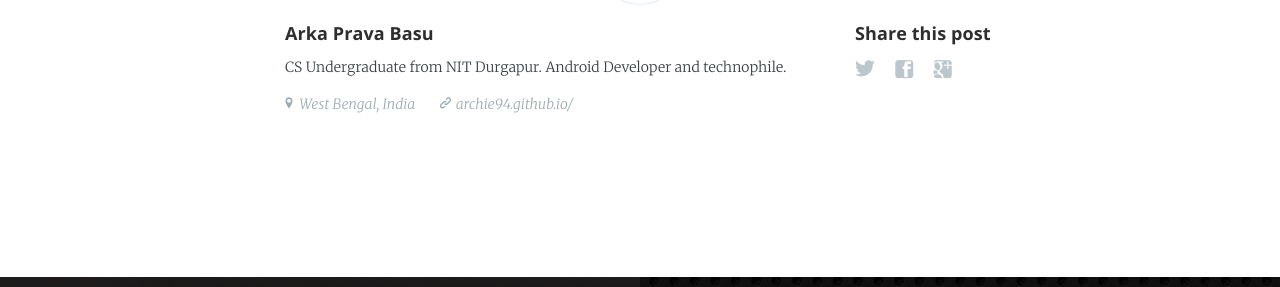
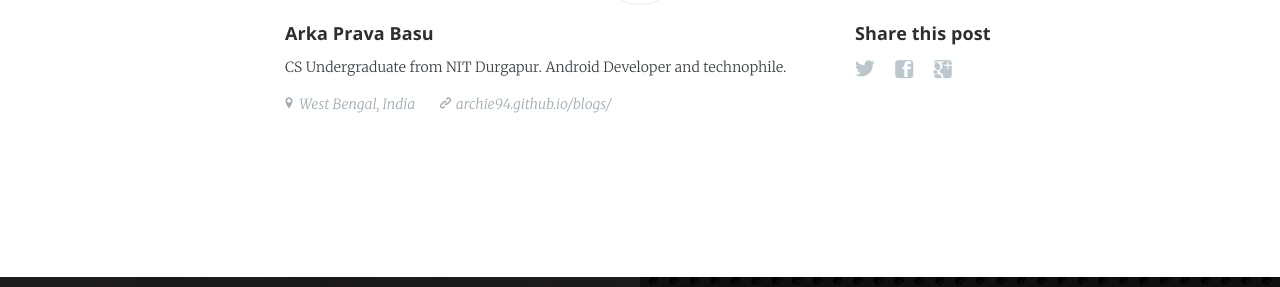
Before and after one commit to archie94/blogs, a Jekyll site: the page built from _posts/2017-02-07-blog-of-blogs.md, in a window 1280 px wide. Shown: the part 1351-1638 px from the top of the page. Built offline with Jekyll 4.4.1, drawn with Linux system fonts in a browser that asks for light colours; nearby versions of some CDN libraries; part of the change alters nothing that is shown.

```diff
--- a/_config.yml
+++ b/_config.yml
@@ -16,10 +16,10 @@ author: 'Arka Prava Basu'
 nickname: archie94
 bio: 'CS Undergraduate from NIT Durgapur. Android Developer and technophile.'
 location: 'West Bengal, India'
-url: 'http://archie94.github.io/'
+url: 'http://archie94.github.io/blogs/'
 image: 'assets/images/arka.jpg'
 
-short_url: 'archie94.github.io/'
+short_url: 'archie94.github.io/blogs/'
 google_analytics: UA-69281367-1
 disqus: username
 # edit baseurl to simply '/' if using as your personal page (instead of a project page)
@@ -56,13 +56,13 @@ exclude: [vendor]
 # or "master" otherwise
 safe: false
 lsi: false
-username: biomadeira
-repo: jasper
-branch: master
-relative_source: ../jasper/
-destination: ../jasper-pages/
-production_url:  https://biomadeira.github.io/jasper/
-source_url:      https://github.com/biomadeira/jasper/
+username: archie94
+repo: blogs
+branch: gh-pages
+relative_source: ../blogs/
+destination: ../blogs-pages/
+production_url:  https://archie94.github.io/blogs/
+source_url:      https://github.com/archie94/blogs/
 
 exclude:
   - README.md
```
Also changed, not shown: .travis.yml (added).
